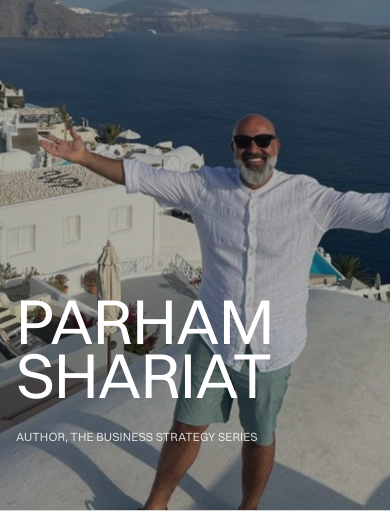
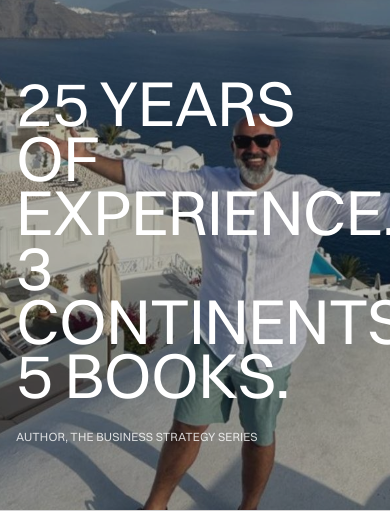
Before and after one commit to samcnergy/parhamshariat, a Next.js app: page / in a window 390 px wide. Shown: the part 334-846 px from the top of the page. Built offline with nearby package versions, Linux system fonts and the light colour scheme; no server answers.

Commit message:
Replace hero headline with stats, remove duplicate stats section
- Hero H1 now reads "25 Years of Experience. 3 Continents. 5 Books."
  instead of the site name
- Removed the sticky-photo-stack section further down the page that
  repeated the same "25 Years. 3 Continents. 5 Books." copy

```diff
--- a/src/app/page.tsx
+++ b/src/app/page.tsx
@@ -8,7 +8,6 @@ import HeroCarousel from "@/components/HeroCarousel";
 import Marquee from "@/components/Marquee";
 import Reveal from "@/components/Reveal";
 import StaggerReveal from "@/components/StaggerReveal";
-import StickyPhotoStack from "@/components/StickyPhotoStack";
 import ImageWipeReveal from "@/components/ImageWipeReveal";
 import SpinningMark from "@/components/SpinningMark";
 
@@ -41,9 +40,11 @@ export default function HomePage() {
         <HeroCarousel slides={heroSlides} />
         <div className="relative z-10 mx-auto w-full max-w-7xl px-4 pb-16 sm:px-6 sm:pb-24">
           <h1 className="font-display text-display-xl uppercase leading-[0.85] sm:text-display-super">
-            Parham
+            25 Years of Experience.
             <br />
-            Shariat
+            3 Continents.
+            <br />
+            5 Books.
           </h1>
           <p className="eyebrow mt-6 text-white/80">{siteConfig.tagline}</p>
         </div>
@@ -85,22 +86,6 @@ export default function HomePage() {
           <p className="eyebrow mx-auto mt-2 max-w-md text-current/70">{stat.caption}</p>
         </Reveal>
       ))}
-
-      {/* Founding story — sticky-pinned headline over scrolling photos */}
-      <StickyPhotoStack
-        images={[
-          { src: "/images/parham-headshot-newport.jpg", alt: "Parham Shariat at the harbor", focus: "50% 15%" },
-          { src: "/images/parham shariat 6.JPG", alt: "Parham Shariat overlooking the caldera in Santorini", focus: "50% 60%" },
-          { src: "/images/parham-headshot-glasses-2.png", alt: "Portrait of Parham Shariat", focus: "50% 20%" },
-        ]}
-        headline={
-          <p className="font-display text-display-m uppercase leading-[0.85] sm:text-display-xl">
-            25 Years.
-            <br />3 Continents.
-            <br />5 Books.
-          </p>
-        }
-      />
 
       {/* Books — black bg, large covers */}
       <section className="bg-black py-24 text-white">
```
Also changed, not shown: public/images/parham-headshot-newport copy.jpg (added).
